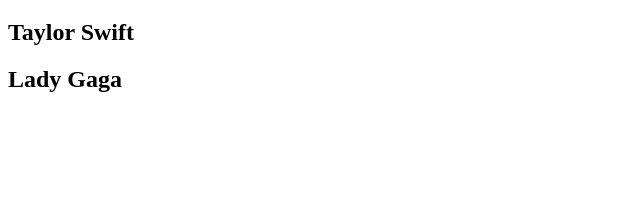
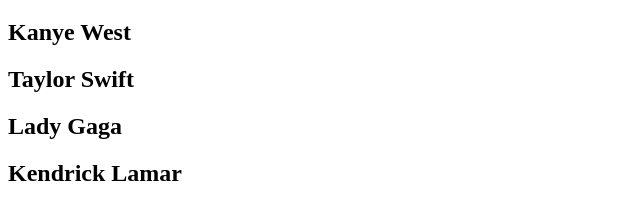
Before and after one commit to Juuh-Ribeiro/musica, a plain HTML site: page index.html in a window 1280 px wide. Shown: the part 61-280 px from the top of the page, without its empty margins (0-640 px from the left). Drawn offline with Linux system fonts and the light colour scheme.

Commit message:
Atualização da Lista Cordys

```diff
--- a/index.html
+++ b/index.html
@@ -8,8 +8,10 @@
 </head>
 <body>
     <h1>Cantores bãos</h1>
+    <h2>Kanye West</h2>
     <h2>Taylor Swift</h2>
     <h2>Lady Gaga</h2>
+    <h2>Kendrick Lamar</h2>
 
 </body>
 </html>
```
